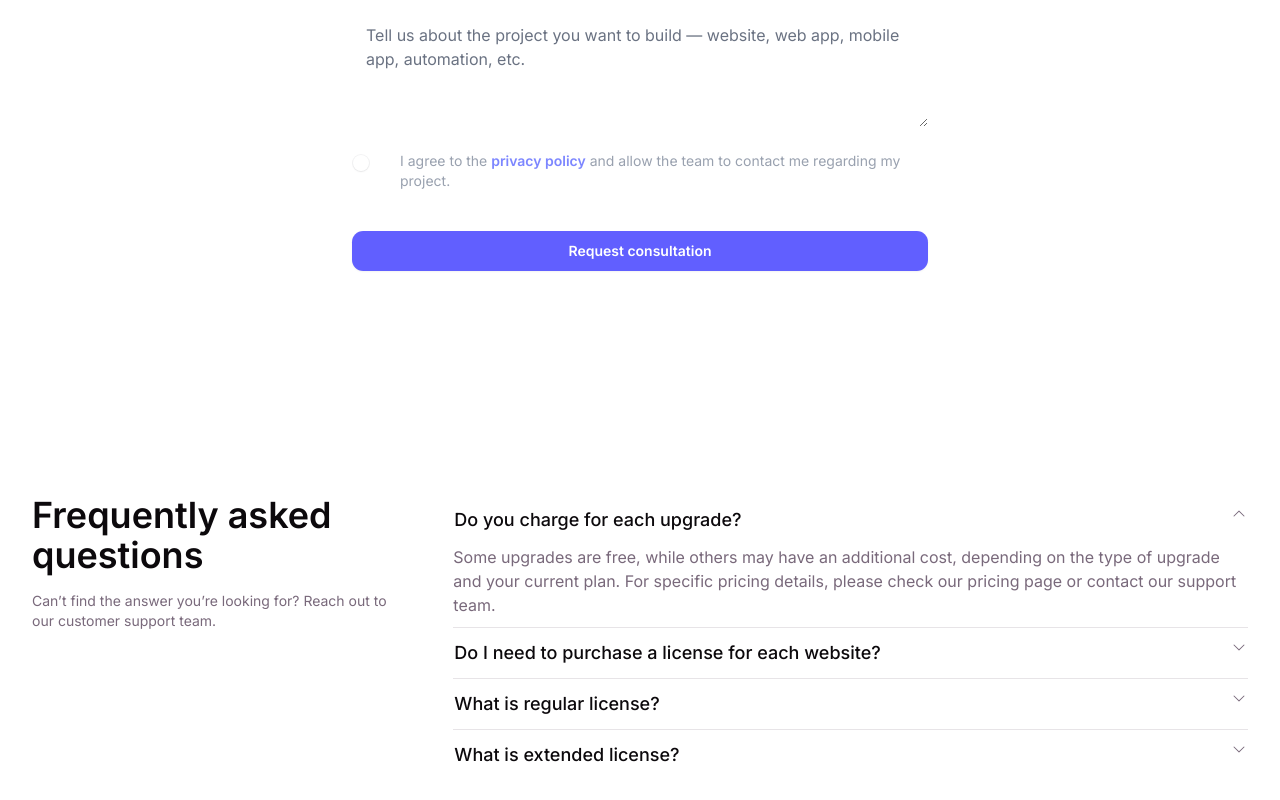
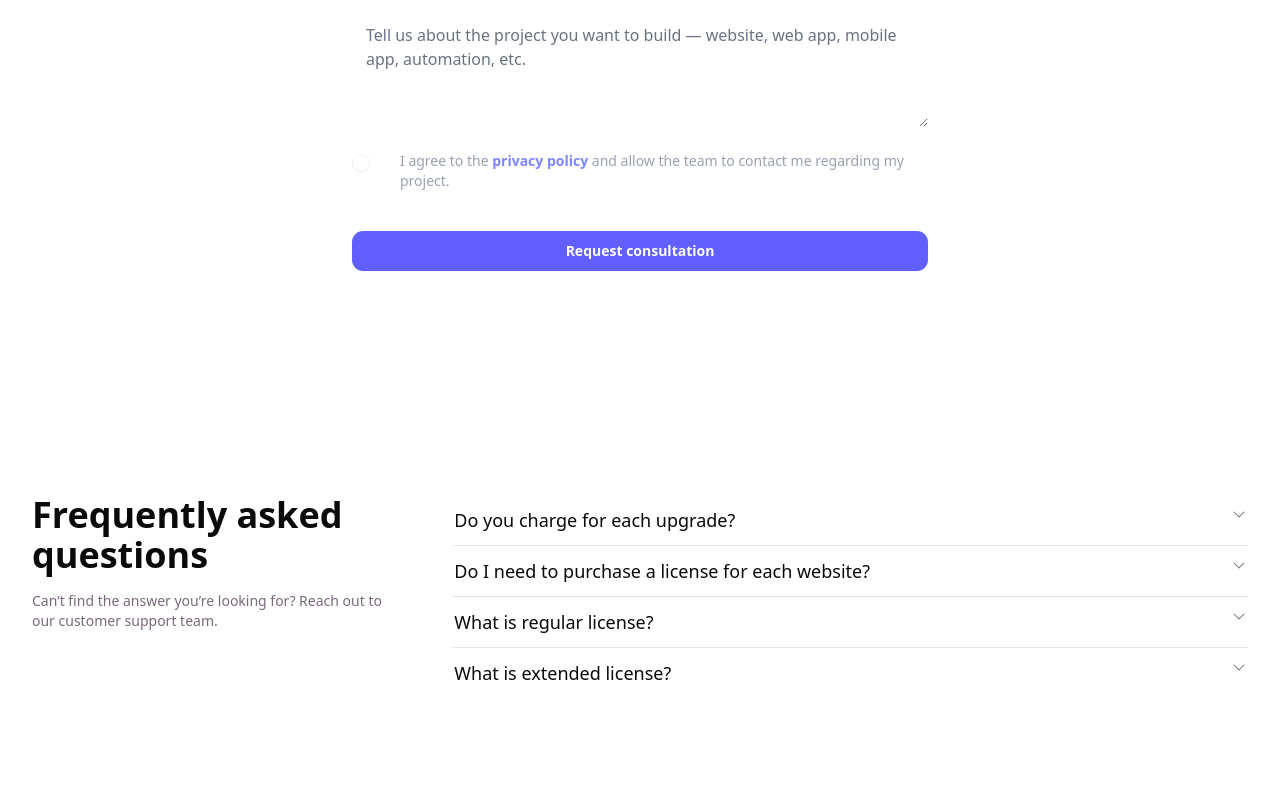
Before and after one commit to kshetritej/launchbunch.com, a Next.js app: page / in a window 1280 px wide. Shown: the part 2415-3215 px from the top of the page. Built offline with nearby package versions, Linux system fonts and the light colour scheme.

Commit message:
fix: build issue

```diff
--- a/app/layout.tsx
+++ b/app/layout.tsx
@@ -1,34 +1,32 @@
 import type { Metadata } from "next"
-import {
-  Geist,
-  Bricolage_Grotesque,
-  JetBrains_Mono,
-  Inter,
-} from "next/font/google"
+// import {
+//   Geist,
+//   Bricolage_Grotesque,
+//   JetBrains_Mono,
+//   Inter,
+// } from "next/font/google"
 
 import "./globals.css"
 import { ThemeProvider } from "@/components/theme-provider"
 import { cn } from "@/lib/utils"
 
-const fontSans = Geist({
-  subsets: ["latin"],
-  variable: "--font-sans",
-})
+// const fontSans = Geist({ subsets: ["latin"], variable: "--font-sans",
+// })
 
-const inter = Inter({
-  subsets: ["latin"],
-  variable: "--font-inter",
-})
+// const inter = Inter({
+//   subsets: ["latin"],
+//   variable: "--font-inter",
+// })
 
-const jetbrainsMono = JetBrains_Mono({
-  subsets: ["latin"],
-  variable: "--font-mono",
-})
+// const jetbrainsMono = JetBrains_Mono({
+//   subsets: ["latin"],
+//   variable: "--font-mono",
+// })
 
-const grotesque = Bricolage_Grotesque({
-  subsets: ["latin"],
-  variable: "--font-grotesque",
-})
+// const grotesque = Bricolage_Grotesque({
+//   subsets: ["latin"],
+//   variable: "--font-grotesque",
+// })
 
 export const metadata: Metadata = {
   title: "LaunchBunch Website",
@@ -45,9 +43,9 @@ export default function RootLayout({
       lang="en"
       suppressHydrationWarning
       className={cn(
-        "antialiased",
-        grotesque.variable,
-        inter.className
+        "antialiased"
+        // grotesque.variable,
+        // inter.className
         // "font-mono", jetbrainsMono.variable
       )}
     >
--- /dev/null
+++ b/components/navbar.tsx
@@ -0,0 +1,3 @@
+export default function Navbar() {
+  return <div>Navbar</div>
+}
--- a/components/sections/faqs.tsx
+++ b/components/sections/faqs.tsx
@@ -26,12 +26,8 @@ const FAQ = ({ faqItems }: { faqItems: FAQs }) => {
         </div>
 
         <div className="col-span-2">
-          <Accordion
-            type="single"
-            collapsible
-            className="w-full"
-            defaultValue="item-1"
-          >
+          {/*@ts-expect error accordion erro*/}
+          <Accordion className="w-full">
             {faqItems.map((item, index) => (
               <AccordionItem key={index} value={`item-${index + 1}`}>
                 <AccordionTrigger className="text-lg">
```
